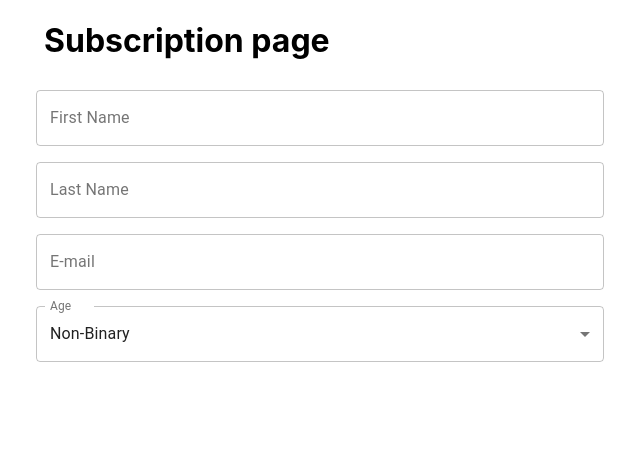
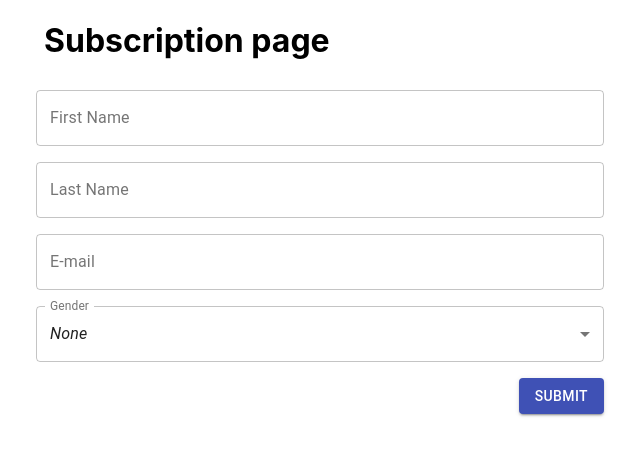
Before and after one commit to joserogeriofilho/formik-yup-material-ui-poc, a React (Create React App) app: page /subscription in a window 1280 px wide. Shown: the top 456 px of the page, without its empty margins (320-960 px from the left). Built offline with nearby package versions, Linux system fonts and the light colour scheme.

Commit message:
Add formik and yup to the form; TODO: select not changing value

```diff
--- a/src/Routes.js
+++ b/src/Routes.js
@@ -1,8 +1,8 @@
 import React from 'react';
 import { BrowserRouter, Redirect, Route, Switch } from 'react-router-dom';
-import Home from './components/Home';
-import Subscription from './components/Subscription';
-import Tickets from './components/Tickets';
+import Home from './pages/Home';
+import Subscription from './pages/Subscription';
+import Tickets from './pages/Tickets';
 
 
 export default function Routes({children}) {
--- /dev/null
+++ b/src/components/FormikSelect.js
@@ -0,0 +1,21 @@
+import { useFormikContext } from 'formik';
+import { TextField }  from '@material-ui/core';
+
+export default function FormikSelect({children, label, id, ...restProps }){
+  const { values, handleChange, touched, errors } = useFormikContext();
+
+  return (
+    <TextField
+      select
+      label={label}
+      id={id}
+      value={values[id]}
+      onChange={handleChange[id]}
+      error={touched[id] && Boolean(errors[id])}
+      helperText={touched[id] && errors[id]}
+      {...restProps}
+    >
+      {children}
+    </TextField>
+  )
+}
--- /dev/null
+++ b/src/components/FormikTextField.js
@@ -0,0 +1,17 @@
+import { useFormikContext } from 'formik';
+import { TextField}  from '@material-ui/core';
+
+export default function FormikTextField({id, ...restProps }){
+  const { values, handleChange, touched, errors } = useFormikContext();
+
+  return(
+    <TextField
+      id={id}
+      value={values[id]}
+      onChange={handleChange}
+      error={touched[id] && Boolean(errors[id])}
+      helperText={touched[id] && errors[id]}
+      {...restProps}
+    />
+  )
+}
--- a/src/components/Subscription.js
+++ /dev/null
@@ -1,50 +0,0 @@
-import { Container, FormControl, Grid, InputLabel, MenuItem, Select, TextField}  from '@material-ui/core';
-
-export default function Subscription() {
-  return (
-    <Container maxWidth="sm">
-      <Grid container justifyContent="center" spacing={2}>
-        <Grid item xs={12}>
-          <h1>Subscription page</h1>
-        </Grid>
-
-        <form>
-          <Grid container spacing={2}>
-            <Grid item xs={12}>
-              <TextField id="first-name" label="First Name" variant="outlined" fullWidth />
-            </Grid>
-
-            <Grid item xs={12}>
-              <TextField id="last-name" label="Last Name" variant="outlined" fullWidth />
-            </Grid>
-
-            <Grid item xs={12}>
-              <TextField id="e-mail" label="E-mail" variant="outlined" fullWidth />
-            </Grid>
-
-            <Grid item xs={12}>
-              <FormControl variant="outlined" fullWidth>
-                <InputLabel id="demo-simple-select-outlined-label">Age</InputLabel>
-                <Select
-                  labelId="gender-label"
-                  id="gender"
-                  value={10}
-                  onChange={() => {}}
-                  label="Gender"
-                >
-                  <MenuItem value="">
-                    <em>None</em>
-                  </MenuItem>
-                  <MenuItem value={10}>Non-Binary</MenuItem>
-                  <MenuItem value={20}>Other</MenuItem>
-                  <MenuItem value={30}>Female</MenuItem>
-                  <MenuItem value={40}>Male</MenuItem>
-                </Select>
-              </FormControl>
-            </Grid>
-          </Grid>
-        </form>
-      </Grid>
-    </Container>
-  );
-}
--- /dev/null
+++ b/src/pages/Subscription.js
@@ -0,0 +1,86 @@
+import { Formik, Form } from "formik";
+import * as Yup from "yup";
+import { Box, Button, Container, Grid, MenuItem }  from '@material-ui/core';
+import FormikTextField from '../components/FormikTextField';
+import FormikSelect from '../components/FormikSelect';
+
+const initialValues = {
+  firstName: "",
+  lastName: "",
+  email: "",
+  gender: "none"
+};
+
+const validationSchema = Yup.object({
+  firstName: Yup.string()
+    .max(15, "Must be 15 characters or less")
+    .required("First name is required"),
+  lastName: Yup.string()
+    .max(20, "Must be 20 characters or less")
+    .required("Required"),
+  email: Yup.string()
+    .email("Invalid email addresss`")
+    .required("Required"),
+  gender: Yup.string()
+    .oneOf(
+      ["none", "non-binary", "other", "female", "male"],
+      "Invalid gender"
+    )
+    .required("Required")
+});
+
+export default function Subscription() {
+  return (
+    <Container maxWidth="sm">
+      <Grid container justifyContent="center" spacing={2}>
+        <Grid item xs={12}>
+          <h1>Subscription page</h1>
+        </Grid>
+
+        <Formik
+          initialValues={initialValues}
+          validationSchema={validationSchema}
+          onSubmit={ values => {
+            alert(JSON.stringify(values, null, 2));
+          }}
+        >
+          <Form>
+            <Grid container spacing={2}>
+              <Grid item xs={12}>
+                <FormikTextField id="firstName" label="First Name" variant="outlined" fullWidth />
+              </Grid>
+
+              <Grid item xs={12}>
+                <FormikTextField id="lastName" label="Last Name" variant="outlined" fullWidth />
+              </Grid>
+
+              <Grid item xs={12}>
+                <FormikTextField id="email" label="E-mail" variant="outlined" fullWidth />
+              </Grid>
+
+              <Grid item xs={12}>
+                <FormikSelect id="gender" label="Gender" variant="outlined" fullWidth>
+                  <MenuItem value="none">
+                    <em>None</em>
+                  </MenuItem>
+                  <MenuItem value={"non-binary"}>Non-Binary</MenuItem>
+                  <MenuItem value={"other"}>Other</MenuItem>
+                  <MenuItem value={"female"}>Female</MenuItem>
+                  <MenuItem value={"male"}>Male</MenuItem>
+                </FormikSelect>
+              </Grid>
+
+              <Grid item xs={12}>
+                <Box display="flex" justifyContent="flex-end">
+                  <Button variant="contained" color="primary" type="submit">
+                    Submit
+                  </Button>
+                </Box>
+              </Grid>
+            </Grid>
+          </Form>
+        </Formik>
+      </Grid>
+    </Container>
+  );
+}
```
Also changed, not shown: src/pages/Home.js (renamed from src/components/Home.js), src/pages/Tickets.js (renamed from src/components/Tickets.js).
